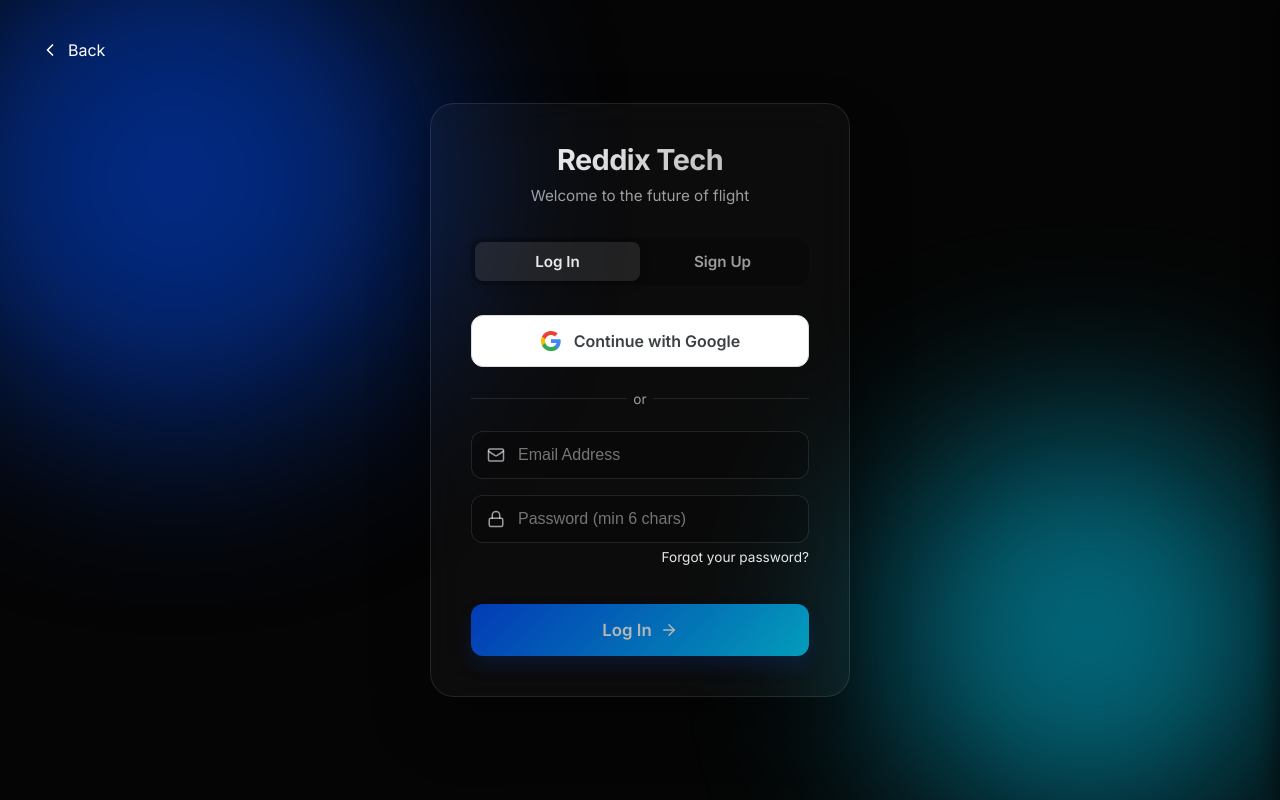
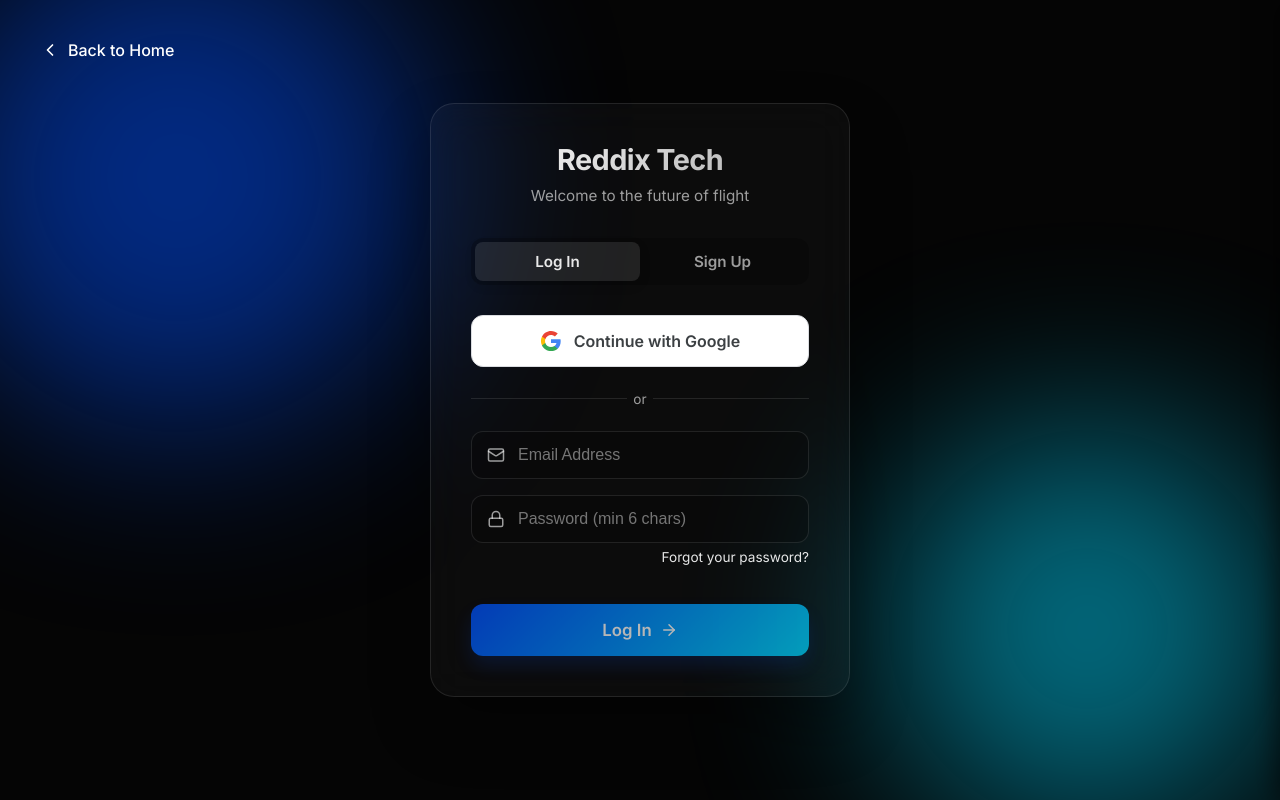
Before and after one commit to GANGIREDDYREDDIX/reddix-tech-drones, a Next.js app: page /login in a window 1280 px wide. Built offline with nearby package versions, Linux system fonts and the light colour scheme.

Commit message:
fix: back button on login page now always goes to home, not history

```diff
--- a/app/login/page.tsx
+++ b/app/login/page.tsx
@@ -161,9 +161,9 @@
 
   return (
     <div className={styles.pageContainer}>
-      <button onClick={() => router.back()} style={{ position: 'absolute', top: '40px', left: '40px', display: 'flex', alignItems: 'center', gap: '8px', color: '#fff', textDecoration: 'none', fontWeight: 500, zIndex: 10, background: 'none', border: 'none', cursor: 'pointer', padding: 0, font: 'inherit' }}>
-        <ChevronLeft size={20} /> Back
-      </button>
+      <Link href="/" style={{ position: 'absolute', top: '40px', left: '40px', display: 'flex', alignItems: 'center', gap: '8px', color: '#fff', textDecoration: 'none', fontWeight: 500, zIndex: 10 }}>
+        <ChevronLeft size={20} /> Back to Home
+      </Link>
       <div className={styles.bgCircle1} />
       <div className={styles.bgCircle2} />
 
```
